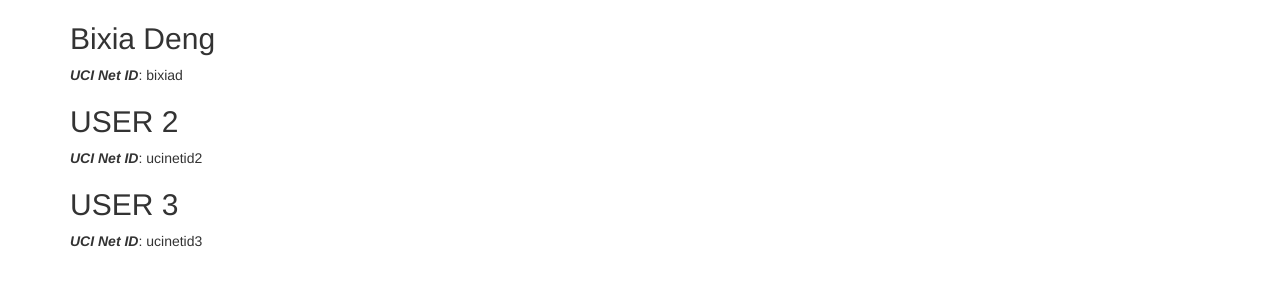
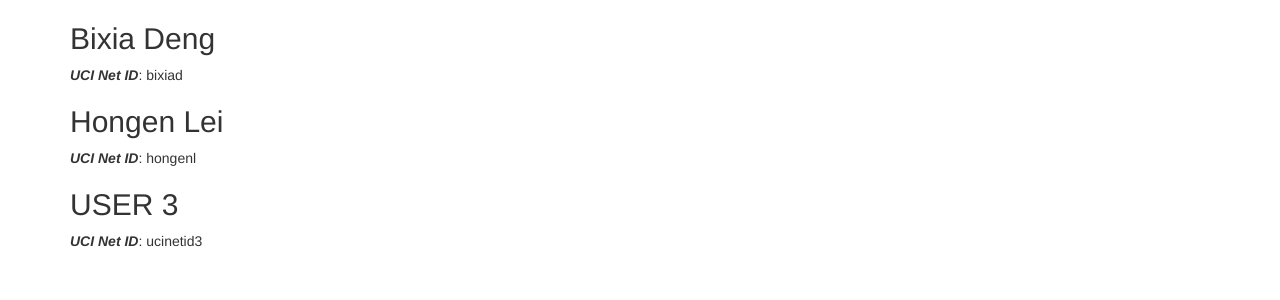
Before and after one commit to bikaylee/Jump-Jump, a Jekyll site: the page built from docs/team.md, in a window 1280 px wide. Shown: the part 211-511 px from the top of the page. Built offline with Jekyll 4.4.1, drawn with Linux system fonts in a browser that asks for light colours.

Commit message:
Update team.md

```diff
--- a/docs/team.md
+++ b/docs/team.md
@@ -9,8 +9,8 @@
 ## Bixia Deng
 ***UCI Net ID***: bixiad
 
-## USER 2
-***UCI Net ID***: ucinetid2
+## Hongen Lei
+***UCI Net ID***: hongenl
 
 ## USER 3
 ***UCI Net ID***: ucinetid3
```
